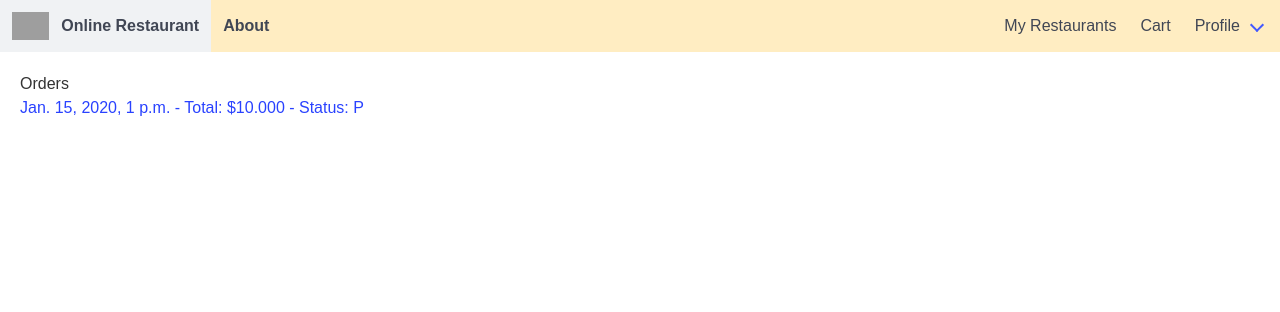
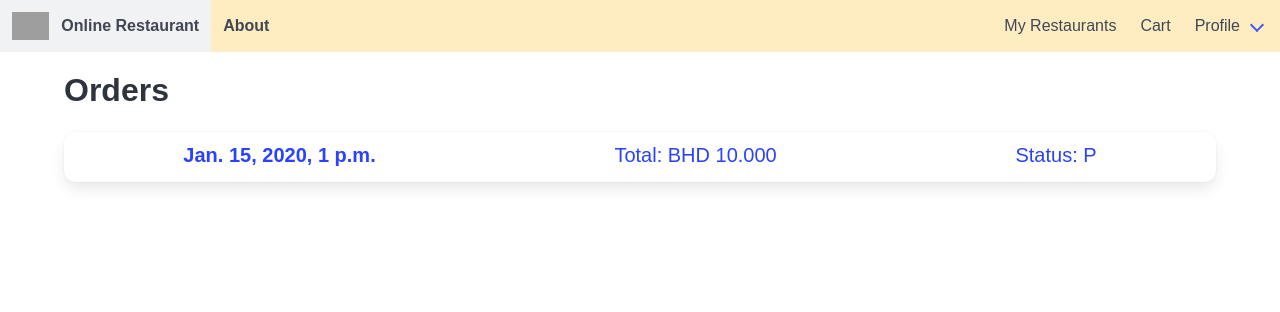
Before and after one commit to yusufhj/online-restaurant-django-project, a Django app: page /orders in a window 1280 px wide. Shown: the top 312 px of the page. Run offline with Django 5.2, Linux system fonts and the light colour scheme; a user stored in the database is signed in; tables that the repository leaves empty hold one stand-in row (values such as "Sample post"); parts of the project's set-up code (start-up, migrations or seed data) failed here and were passed over; grey boxes are pictures that could not be loaded.

Commit message:
order list complete

```diff
--- a/main_app/static/css/restaurant/detail.css
+++ b/main_app/static/css/restaurant/detail.css
@@ -188,6 +188,10 @@
     border-radius: 8px;
 }
 
+.dim-self:hover {
+    filter: brightness(50%);
+}
+
 /* Responsive Design */
 @media (max-width: 768px) {
     .restaurant-header {
--- a/main_app/templates/cart/index.html
+++ b/main_app/templates/cart/index.html
@@ -45,8 +45,12 @@
         <div style="width: 40%; height: 250px" class="box content ml-5 p-5">
             <p class="is-size-5">Summary:</p>
             <div class="is-flex is-justify-content-space-between">
+                <p class="is-size-6">Order Items:</p>
+                <p class="is-size-6">BHD {{ total_price }}</p>
+            </div>
+            <div class="is-flex is-justify-content-space-between">
             <p class="is-size-6">Delivery Charges:</p>
-            <h6 class="is-size-6">Free</h6>
+            <p class="is-size-6">Free</p>
             </div>
             <div class="is-flex is-justify-content-space-between">
                 <p class="is-size-6">Total:</p>
--- a/main_app/templates/order/index.html
+++ b/main_app/templates/order/index.html
@@ -1,17 +1,27 @@
 {% extends "base.html" %}
+{% load static %}
+{% block head %}
+<link rel="stylesheet" href="{% static 'css/restaurant/detail.css' %}">
+{% endblock head %}
 {% block content %}
-<h1>Orders</h1>
+<section class="container">
+  <p class="title">Orders</p>
 {% if orders %}
-  <ul>
+  <div class="is-flex is-flex-direction-column">
     {% for order in orders %}
-      <li>
-        <a href="{% url 'order_detail' order.id %}">
-            {{ order.order_date }} - Total: ${{ order.total }} - Status: {{ order.status }}
+    <div class="card mb-5">
+      <div class="dim-self" style="height:50px;">
+        <a class="is-flex is-flex-direction-row is-justify-content-space-around" href="{% url 'order_detail' order.id %}">
+        <p class="is-size-5 mt-2"><strong>{{ order.order_date }}</strong></p>
+        <p class="is-size-5 mt-2">Total: BHD {{ order.total }}</p>
+        <p class="is-size-5 mt-2">Status: {{ order.status }}</p>
         </a>
-      </li>
+      </div>
+    </div>
     {% endfor %}
-  </ul>
+  </div>
 {% else %}
-  <p>No orders have been made yet.</p>
+  <p class="title">No orders have been made yet.</p>
 {% endif %}
+</section>
 {% endblock content %}
```
